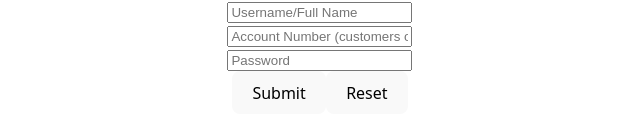
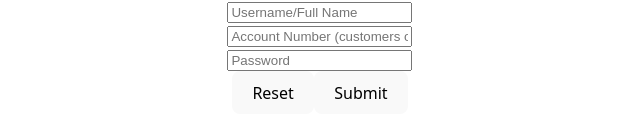
Before and after one commit to VCNMB-3rd-years/INSY7314_Part2, a React (Vite) app in the folder frontend/: page /login in a window 1280 px wide. Shown: the part 429-566 px from the top of the page, without its empty margins (320-960 px from the left). Built offline with nearby package versions, Linux system fonts and the light colour scheme.

Commit message:
swapped the buttons around @Amber-222 request
idk man, OCD I guess 😋

```diff
--- a/frontend/src/pages/login.jsx
+++ b/frontend/src/pages/login.jsx
@@ -97,8 +97,8 @@ export default function Login() {
             required
           />
           <br />
+          <button type="reset" onClick={handleReset}>Reset</button>
           <button type="submit">Submit</button>
-          <button type="reset" onClick={handleReset}>Reset</button>
         </form>
       </div>
     </div>
```
